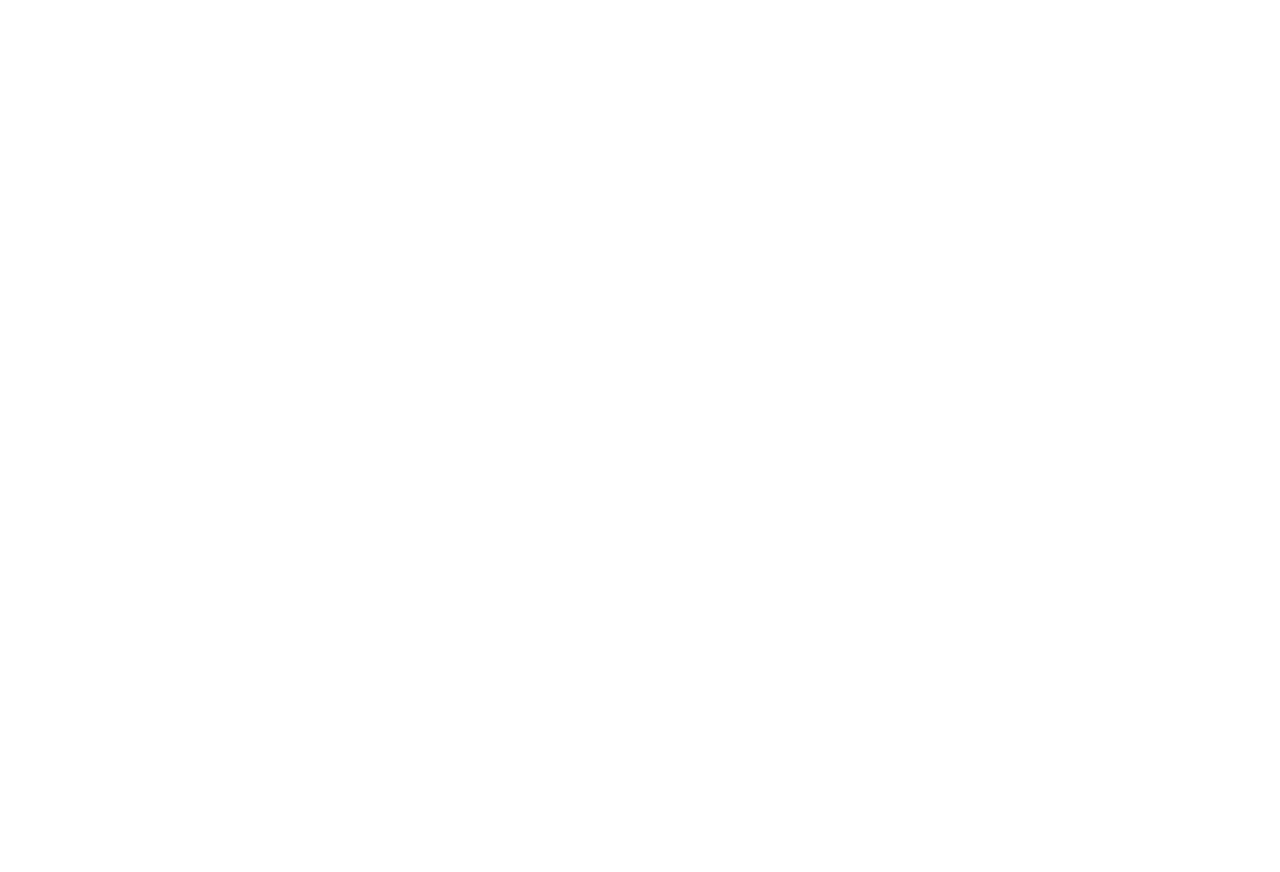
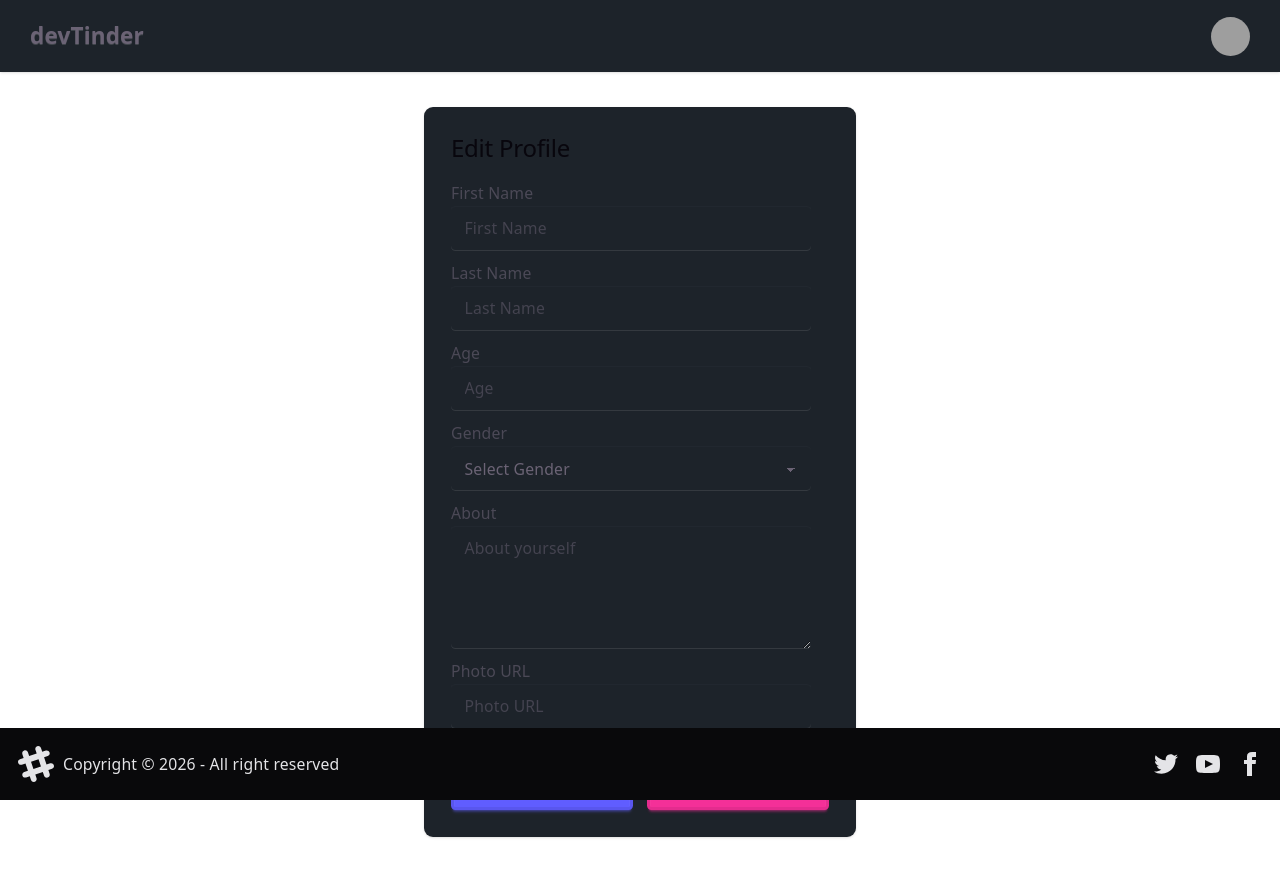
Before and after one commit to sayantanroy2019/devTinderUI, a React (Vite) app: page /profile/edit in a window 1280 px wide. Before the commit this address had no page. Before the commit the page ends 800 px from the top, so only its background shows below. Built offline with nearby package versions, Linux system fonts and the light colour scheme; no server answers; grey boxes are pictures that could not be loaded.

Commit message:
edit profile implemented

```diff
--- a/src/App.jsx
+++ b/src/App.jsx
@@ -4,16 +4,21 @@
 import { Provider } from 'react-redux';
 import appStore from './utils/appStore';
 import Feed from  './components/Feed';
+import Profile from './components/Profile';
+import EditProfile from './components/EditProfile';
 
 function App() {
   return (
     <Provider store={appStore}>
       <BrowserRouter basename='/'>
         <Routes>
-          <Route path='/' element={<Body />} />
           <Route path='/login' element={<Login />} />
-          <Route path='/feed' element={<Feed />} />
-
+          <Route element={<Body />}>
+            <Route path='/' element={<Feed />} />
+            <Route path='/feed' element={<Feed />} />
+            <Route path='/profile' element={<Profile />} />
+            <Route path='/profile/edit' element={<EditProfile />} />
+          </Route>
         </Routes>
       </BrowserRouter>
     </Provider>
--- a/src/components/Body.jsx
+++ b/src/components/Body.jsx
@@ -15,23 +15,21 @@
   const navigate = useNavigate();
   const userData = useSelector((store) => store.user);
 
-  const fetchUser = async () => {
-    if (userData) return; // user already in Redux, skip API call
-
-    try{const response = await axios.get(BASE_URL + '/profile/view',{withCredentials: true});
-      dispatch(addUser(response.data));
-  }catch(err){
-    if(err.response?.status === 401){
-      navigate('/login');
-    }
-    console.log(err);
-  }
-
-  }
-
   useEffect(() => {
+    const fetchUser = async () => {
+      if (userData) return;
+      try {
+        const response = await axios.get(BASE_URL + '/profile/view', { withCredentials: true });
+        dispatch(addUser(response.data));
+      } catch (err) {
+        if (err.response?.status === 401) {
+          navigate('/login');
+        }
+        console.log(err);
+      }
+    };
     fetchUser();
-  }, []);
+  }, [userData, dispatch, navigate]);
 
   return (
     <>
--- /dev/null
+++ b/src/components/EditProfile.jsx
@@ -0,0 +1,162 @@
+import { useState } from 'react';
+import axios from 'axios';
+import { useDispatch, useSelector } from 'react-redux';
+import { addUser } from '../utils/userSlice.js';
+import { useNavigate } from 'react-router-dom';
+import { BASE_URL } from '../utils/constants.js';
+
+const EditProfile = () => {
+  const user = useSelector((store) => store.user);
+  const [formData, setFormData] = useState(() => ({
+    firstName: user?.firstName || '',
+    lastName: user?.lastName || '',
+    age: user?.age || '',
+    gender: user?.gender || '',
+    about: user?.about || '',
+    photoUrl: user?.photoUrl || '',
+  }));
+  const [error, setError] = useState('');
+  const [success, setSuccess] = useState('');
+
+  const dispatch = useDispatch();
+  const navigate = useNavigate();
+
+  const handleSave = async () => {
+    try {
+      setError('');
+      setSuccess('');
+      const response = await axios.patch(
+        BASE_URL + '/profile/edit',
+        formData,
+        { withCredentials: true }
+      );
+      dispatch(addUser(response.data));
+      setSuccess('Profile updated successfully!');
+      setTimeout(() => navigate('/'), 2000);
+    } catch (err) {
+      setError(err.response?.data?.message || err.message);
+    }
+  };
+
+  const handleChange = (e) => {
+    const { name, value } = e.target;
+    setFormData((prev) => ({
+      ...prev,
+      [name]: value,
+    }));
+  };
+
+  return (
+    <div className="flex justify-center items-center min-h-screen">
+      <div className="card w-96 bg-base-100 shadow-sm items-center">
+        <div className="card-body w-full">
+          <h2 className="card-title text-center w-full">Edit Profile</h2>
+
+          <div className="form-control">
+            <label className="label">
+              <span className="label-text">First Name</span>
+            </label>
+            <input
+              type="text"
+              name="firstName"
+              placeholder="First Name"
+              className="input input-bordered"
+              value={formData.firstName}
+              onChange={handleChange}
+            />
+          </div>
+
+          <div className="form-control">
+            <label className="label">
+              <span className="label-text">Last Name</span>
+            </label>
+            <input
+              type="text"
+              name="lastName"
+              placeholder="Last Name"
+              className="input input-bordered"
+              value={formData.lastName}
+              onChange={handleChange}
+            />
+          </div>
+
+          <div className="form-control">
+            <label className="label">
+              <span className="label-text">Age</span>
+            </label>
+            <input
+              type="number"
+              name="age"
+              placeholder="Age"
+              className="input input-bordered"
+              value={formData.age}
+              onChange={handleChange}
+            />
+          </div>
+
+          <div className="form-control">
+            <label className="label">
+              <span className="label-text">Gender</span>
+            </label>
+            <select
+              name="gender"
+              className="select select-bordered"
+              value={formData.gender}
+              onChange={handleChange}
+            >
+              <option value="">Select Gender</option>
+              <option value="Male">Male</option>
+              <option value="Female">Female</option>
+              <option value="Other">Other</option>
+            </select>
+          </div>
+
+          <div className="form-control">
+            <label className="label">
+              <span className="label-text">About</span>
+            </label>
+            <textarea
+              name="about"
+              placeholder="About yourself"
+              className="textarea textarea-bordered"
+              value={formData.about}
+              onChange={handleChange}
+              rows="4"
+            />
+          </div>
+
+          <div className="form-control">
+            <label className="label">
+              <span className="label-text">Photo URL</span>
+            </label>
+            <input
+              type="url"
+              name="photoUrl"
+              placeholder="Photo URL"
+              className="input input-bordered"
+              value={formData.photoUrl}
+              onChange={handleChange}
+            />
+          </div>
+
+          {error && <p className="text-red-500 text-sm">{error}</p>}
+          {success && <p className="text-green-500 text-sm">{success}</p>}
+
+          <div className="mt-6 flex gap-3">
+            <button className="btn btn-primary flex-1" onClick={handleSave}>
+              Save
+            </button>
+            <button
+              className="btn btn-secondary flex-1"
+              onClick={() => navigate('/')}
+            >
+              Cancel
+            </button>
+          </div>
+        </div>
+      </div>
+    </div>
+  );
+};
+
+export default EditProfile;
--- a/src/components/Feed.jsx
+++ b/src/components/Feed.jsx
@@ -16,9 +16,9 @@
 
 
 
+  useEffect(() => {
     const getFeed = async () => {
       if (feed.length > 0) return;
-
       try {
         const res = await axios.get(BASE_URL + "/user/feed", { withCredentials: true });
         dispatch(addFeed(res.data.users));
@@ -27,11 +27,8 @@
         console.log(err);
       }
     };
-
-
-  useEffect(()=>{
     getFeed();
-  },[]);
+  }, [feed, dispatch]);
 
 
 
--- /dev/null
+++ b/src/components/Profile.jsx
@@ -0,0 +1,83 @@
+import { useSelector } from 'react-redux';
+import { useNavigate } from 'react-router-dom';
+
+const Profile = () => {
+  const user = useSelector((store) => store.user);
+  const navigate = useNavigate();
+
+  if (!user) {
+    return (
+      <div className="flex justify-center items-center min-h-screen">
+        <p className="text-lg">Loading profile...</p>
+      </div>
+    );
+  }
+
+  return (
+    <div className="flex justify-center items-center min-h-screen bg-gray-50">
+      <div className="card w-96 bg-white shadow-lg">
+        <figure className="bg-gradient-to-b from-blue-400 to-blue-600 h-72 flex items-center justify-center">
+          {user.photoUrl ? (
+            <img
+              src={user.photoUrl}
+              alt="Profile"
+              className="w-full h-full object-cover"
+            />
+          ) : (
+            <div className="text-white text-6xl">👤</div>
+          )}
+        </figure>
+        <div className="card-body">
+          <h2 className="card-title text-gray-800">
+            {user.firstName} {user.lastName}
+          </h2>
+
+          <div className="space-y-3 text-gray-700">
+            <div>
+              <p className="text-sm font-semibold text-gray-500">Age</p>
+              <p className="text-lg">{user.age || 'Not specified'}</p>
+            </div>
+
+            {user.gender && (
+              <div>
+                <p className="text-sm font-semibold text-gray-500">Gender</p>
+                <p className="text-lg">{user.gender}</p>
+              </div>
+            )}
+
+            {user.about && (
+              <div>
+                <p className="text-sm font-semibold text-gray-500">About</p>
+                <p className="text-base">{user.about}</p>
+              </div>
+            )}
+
+            {user.skills && user.skills.length > 0 && (
+              <div>
+                <p className="text-sm font-semibold text-gray-500">Skills</p>
+                <div className="flex flex-wrap gap-2">
+                  {user.skills.map((skill, idx) => (
+                    <span key={idx} className="badge badge-primary">
+                      {skill}
+                    </span>
+                  ))}
+                </div>
+              </div>
+            )}
+          </div>
+
+          <div className="card-actions justify-between mt-6">
+            <button
+              className="btn btn-primary flex-1"
+              onClick={() => navigate('/profile/edit')}
+            >
+              Edit Profile
+            </button>
+          </div>
+        </div>
+      </div>
+    </div>
+  );
+};
+
+export default Profile;
```
Lines whose indentation alone changed are shown as unchanged.
